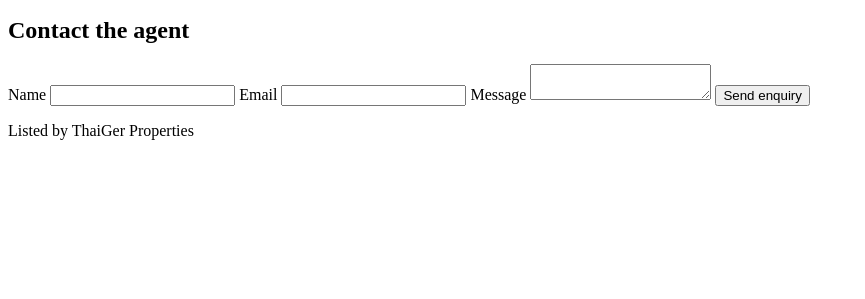
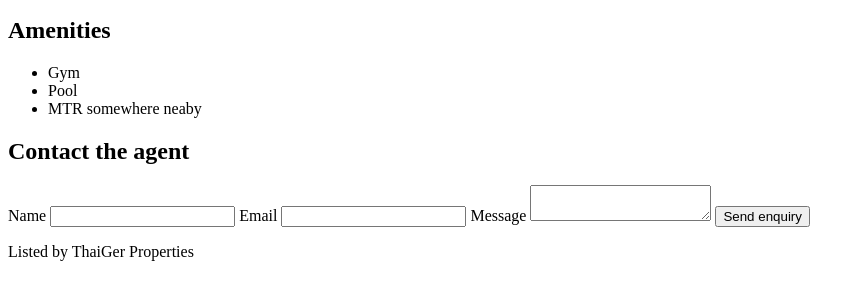
Before and after one commit to bilibililover/hk-flat-listing, a plain HTML site: page index.html in a window 1280 px wide. Shown: the part 223-522 px from the top of the page, without its empty margins (0-865 px from the left). Drawn offline with Linux system fonts and the light colour scheme.

Commit message:
Amenities

```diff
--- a/index.html
+++ b/index.html
@@ -15,6 +15,12 @@
                 <li>Size: 450 sq ft</li>
                 <li>District: Mid-Levels</li>
                 <li>Bedrooms: 1/2</li>
+            </ul>
+            <h2>Amenities</h2>
+            <ul>
+                <li>Gym</li>
+                <li>Pool</li>
+                <li>MTR somewhere neaby</li>
             </ul>
             <h2>Contact the agent</h2>
             <form>
```
